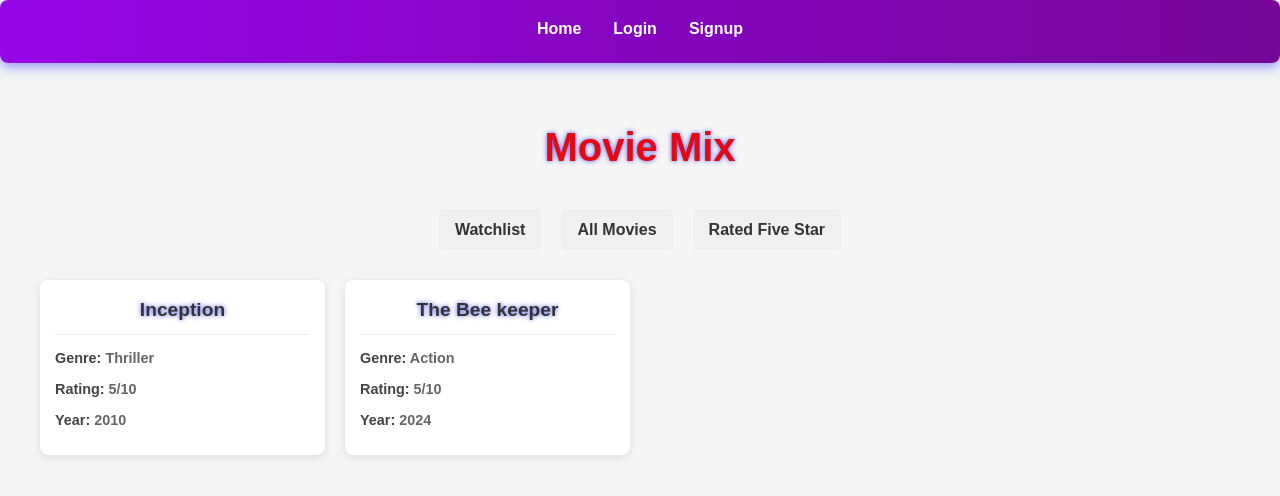
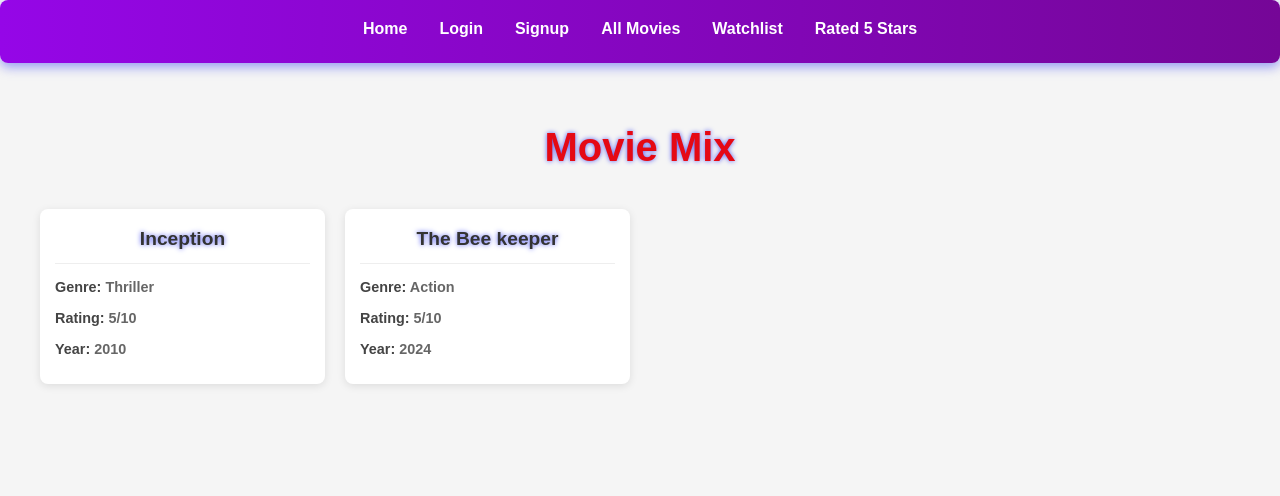
Before and after one commit to Emmakaranja1/moviemix-mock-Api, a React (Vite) app: page /Homepage in a window 1280 px wide. Shown: the top 496 px of the page. Built offline with nearby package versions, Linux system fonts and the light colour scheme; data requests are answered from the project's data file.

Commit message:
Revert "Add navigation links to Homepage and update Navbar; include concurrently in package.json"
This reverts commit c84de55911a14178279c2f59056e18d9b9e2ddd0.

```diff
--- a/package.json
+++ b/package.json
@@ -20,7 +20,6 @@
     "@types/react": "^19.0.10",
     "@types/react-dom": "^19.0.4",
     "@vitejs/plugin-react": "^4.3.4",
-    "concurrently": "^9.1.2",
     "eslint": "^9.22.0",
     "eslint-plugin-react-hooks": "^5.2.0",
     "eslint-plugin-react-refresh": "^0.4.19",
--- a/src/App.jsx
+++ b/src/App.jsx
@@ -15,13 +15,10 @@ function App() {
       <div className="app-container">
         <Navbar />
         <Routes>
-          <Route path="/" element={<Homepage />} />{" "}
-          {/* Add this line for the root path */}
           <Route path="/profile" element={<Profile />} />
           <Route path="/login" element={<Login />} />
           <Route path="/signup" element={<Signup />} />
-          <Route path="/Homepage" element={<Homepage />} />{" "}
-          {/* You can keep this for backward compatibility */}
+          <Route path="/Homepage" element={<Homepage />} />
           <Route path="/all-movies" element={<AllMovies />} />
           <Route path="/watchlist" element={<Watchlist />} />
           <Route path="/rated-5-stars" element={<RatedFiveStars />} />
--- a/src/components/Homepage.jsx
+++ b/src/components/Homepage.jsx
@@ -33,20 +33,6 @@ const Homepage = () => {
   return (
     <div className="homepage">
       <h1>Movie Mix</h1>
-
-      {/* Navigation links moved from navbar to homepage */}
-      <div className="homepage-nav">
-        <Link to="/watchlist" className="nav-link">
-          Watchlist
-        </Link>
-        <Link to="/all-movies" className="nav-link">
-          All Movies
-        </Link>
-        <Link to="/rated-5-stars" className="nav-link">
-          Rated Five Star
-        </Link>
-      </div>
-
       {error && <p className="error">Error: {error.message}</p>}
       {movies.length === 0 && !error && <p>No movies available.</p>}
       <div className="movie-list">
--- a/src/components/Navbar.jsx
+++ b/src/components/Navbar.jsx
@@ -6,6 +6,9 @@ const Navbar = () => (
     <Link to="/">Home</Link>
     <Link to="/login">Login</Link>
     <Link to="/signup">Signup</Link>
+    <Link to="/all-movies">All Movies</Link>
+    <Link to="/watchlist">Watchlist</Link>
+    <Link to="/rated-5-stars">Rated 5 Stars</Link>
   </nav>
 );
 
--- a/src/style/Homepage.css
+++ b/src/style/Homepage.css
@@ -84,25 +84,3 @@
     grid-template-columns: 1fr;
   }
 }
-
-.homepage-nav {
-  display: flex;
-  justify-content: center;
-  gap: 20px;
-  margin-bottom: 30px;
-}
-
-.nav-link {
-  text-decoration: none;
-  color: #333;
-  font-weight: 600;
-  padding: 8px 16px;
-  border-radius: 4px;
-  background-color: #f0f0f0;
-  transition: all 0.3s ease;
-}
-
-.nav-link:hover {
-  background-color: #e0e0e0;
-  transform: translateY(-2px);
-}
```
Also changed, not shown: 1 other file (tests, documents, lock files or other folders).
